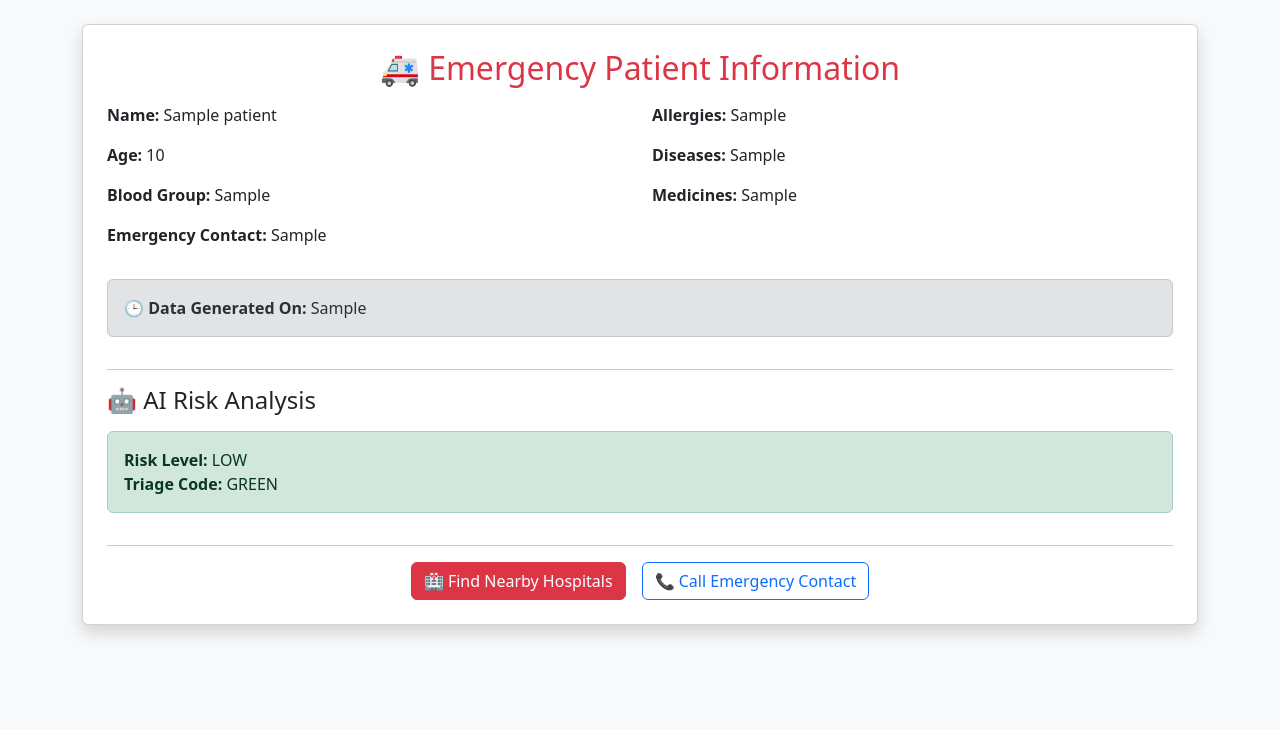
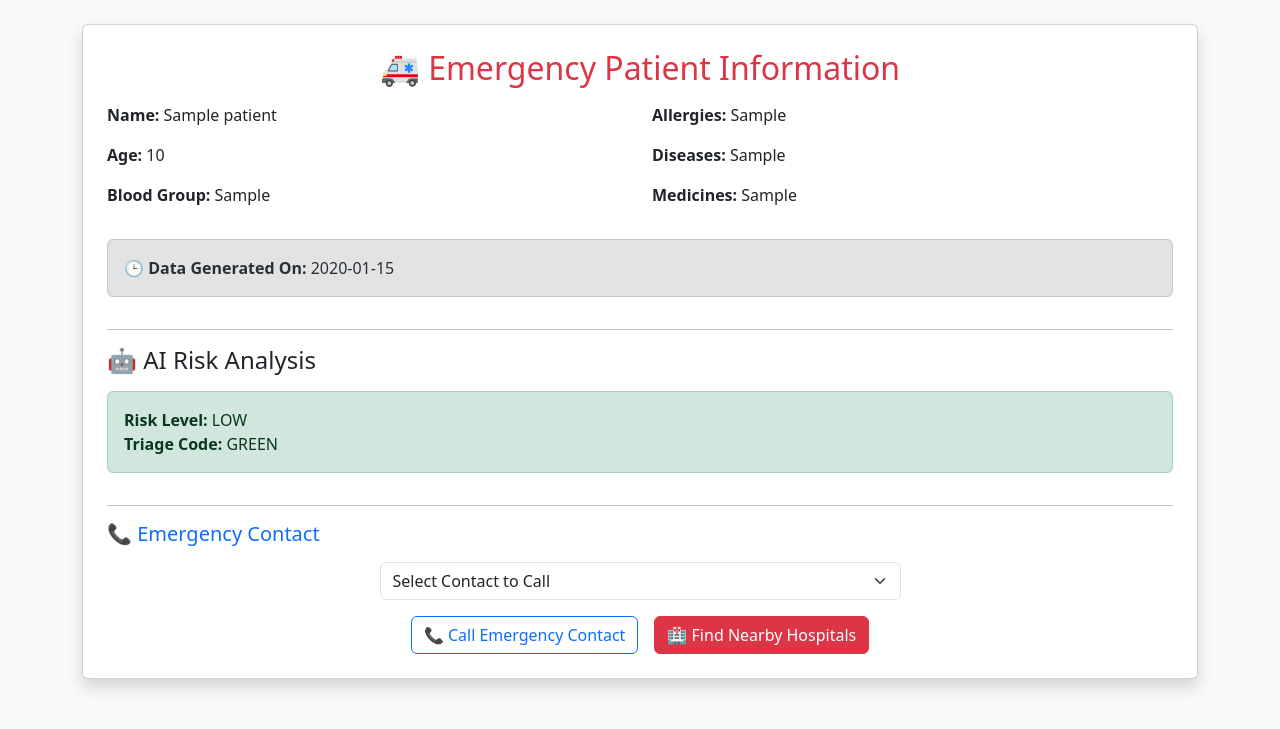
Before and after one commit to sonuy10/Ai-Emergency-Qr-Health-System, a Flask app: page /scan/1 in a window 1280 px wide. Shown: the top 729 px of the page. Run offline with Flask 3, Linux system fonts and the light colour scheme; tables that the repository leaves empty hold one stand-in row (values such as "Sample post").

Commit message:
Implement emergency contact selection and call feature
Added a dropdown for selecting emergency contacts and a button to call the selected contact. Updated the generated date field to use a new patient data index.

```diff
--- a/templates/emergency_view.html
+++ b/templates/emergency_view.html
@@ -4,8 +4,22 @@
     <meta charset="UTF-8">
     <title>Emergency Patient Information</title>
 
-    <!-- Bootstrap CDN -->
+    <!-- Bootstrap -->
     <link href="https://cdn.jsdelivr.net/npm/bootstrap@5.3.2/dist/css/bootstrap.min.css" rel="stylesheet">
+
+    <script>
+        function callSelectedContact() {
+            const select = document.getElementById("contactSelect");
+            const number = select.value;
+
+            if (!number) {
+                alert("Please select an emergency contact");
+                return;
+            }
+
+            window.location.href = "tel:" + number;
+        }
+    </script>
 </head>
 
 <body class="bg-light">
@@ -23,7 +37,6 @@
                 <p><strong>Name:</strong> {{ patient[1] }}</p>
                 <p><strong>Age:</strong> {{ patient[2] }}</p>
                 <p><strong>Blood Group:</strong> {{ patient[3] }}</p>
-                <p><strong>Emergency Contact:</strong> {{ patient[7] }}</p>
             </div>
 
             <div class="col-md-6">
@@ -35,7 +48,7 @@
 
         <!-- Generated Date -->
         <div class="alert alert-secondary mt-3">
-            <strong>🕒 Data Generated On:</strong> {{ patient[8] }}
+            <strong>🕒 Data Generated On:</strong> {{ patient[11] }}
         </div>
 
         <hr>
@@ -62,14 +75,36 @@
 
         <hr>
 
-        <!-- Actions -->
-        <div class="d-flex flex-column flex-md-row gap-3 justify-content-center">
+        <!-- Emergency Call Section -->
+        <h5 class="mb-3 text-primary">📞 Emergency Contact</h5>
+
+        <div class="row justify-content-center mb-3">
+            <div class="col-md-6">
+                <select id="contactSelect" class="form-select">
+                    <option value="">Select Contact to Call</option>
+
+                    {% if patient[7] %}
+                        <option value="{{ patient[7] }}">
+                            {{ patient[8] }} - {{ patient[7] }}
+                        </option>
+                    {% endif %}
+
+                    {% if patient[9] %}
+                        <option value="{{ patient[9] }}">
+                            {{ patient[10] }} - {{ patient[9] }}
+                        </option>
+                    {% endif %}
+                </select>
+            </div>
+        </div>
+
+        <div class="d-flex justify-content-center gap-3">
+            <button onclick="callSelectedContact()" class="btn btn-outline-primary">
+                📞 Call Emergency Contact
+            </button>
+
             <a href="/find_hospital" class="btn btn-danger">
                 🏥 Find Nearby Hospitals
-            </a>
-
-            <a href="tel:{{ patient[7] }}" class="btn btn-outline-primary">
-                📞 Call Emergency Contact
             </a>
         </div>
 
```
